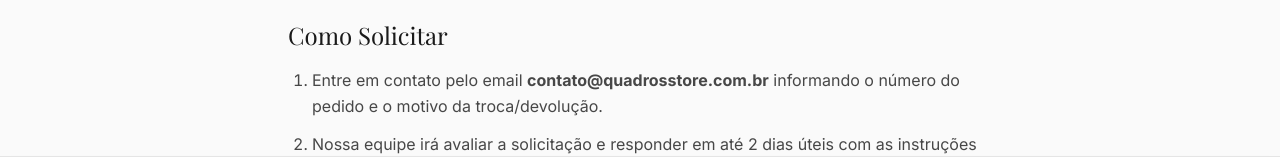
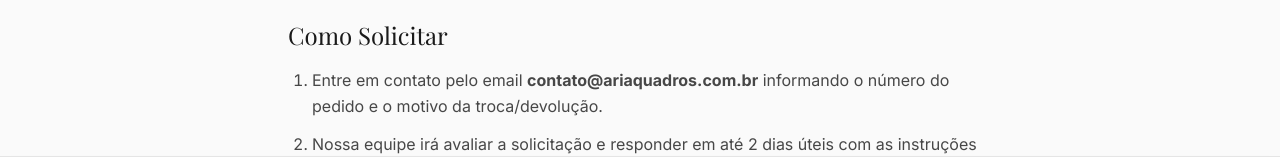
Before and after one commit to pedroccm/medusa-quadros, a Next.js app in the folder quadros-frontend/: page /trocas in a window 1280 px wide. Shown: the part 571-731 px from the top of the page. Built offline with nearby package versions, Linux system fonts and the light colour scheme; no server answers; a web font is replaced by a local one.

Commit message:
Fix: atualizar email para contato@ariaquadros.com.br

```diff
--- a/quadros-frontend/src/app/trocas/page.tsx
+++ b/quadros-frontend/src/app/trocas/page.tsx
@@ -37,7 +37,7 @@ export default function ExchangesPage() {
           <ol className="mt-4 list-decimal space-y-3 pl-6">
             <li>
               Entre em contato pelo email{" "}
-              <strong>contato@quadrosstore.com.br</strong> informando o número
+              <strong>contato@ariaquadros.com.br</strong> informando o número
               do pedido e o motivo da troca/devolução.
             </li>
             <li>
```
